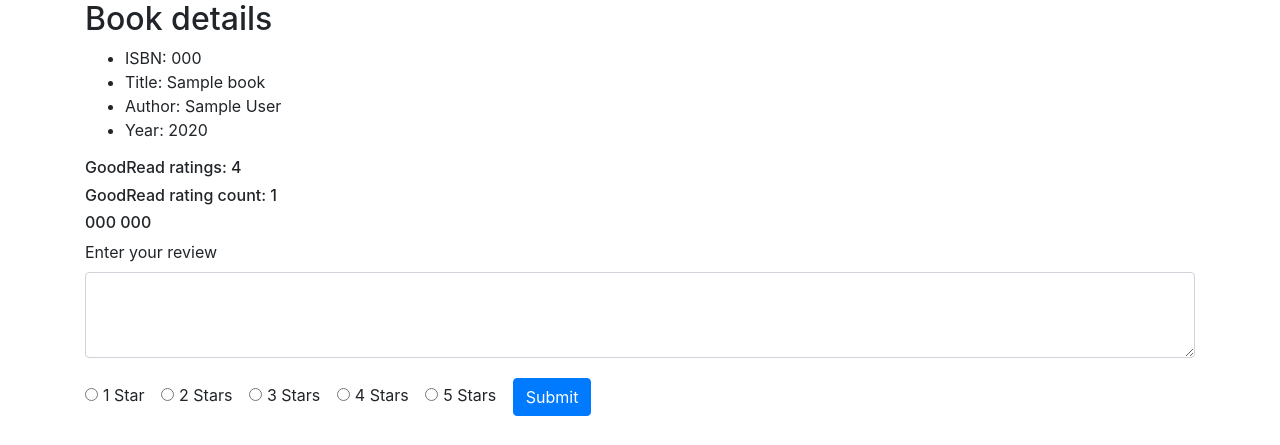
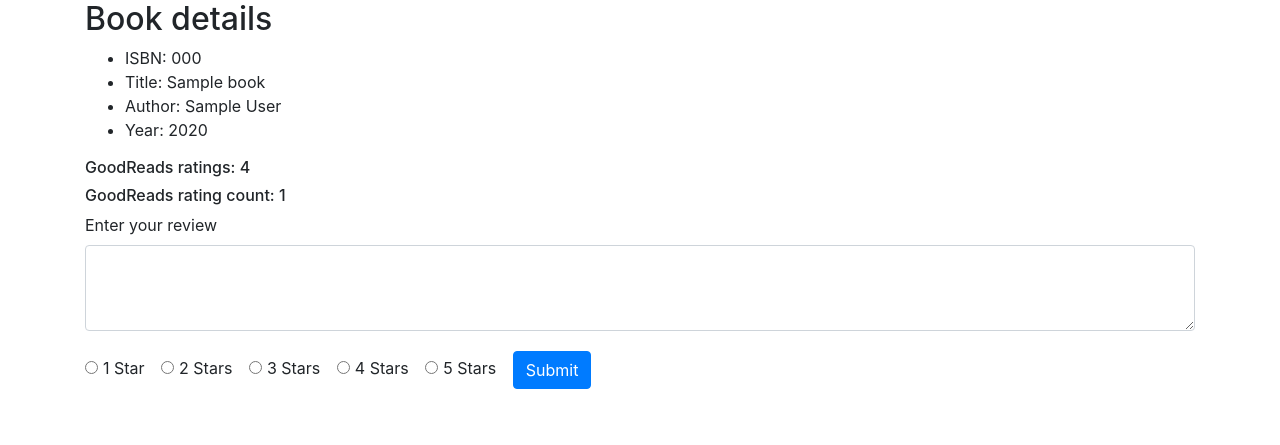
Before and after one commit to nolaProgramierer/buch-besprechen, a Flask app: template templates/book.html in a window 1280 px wide. Shown: the top 445 px of the page. Run offline with Flask 2, Linux system fonts and the light colour scheme; the template is opened without the code that fills it: most values are stand-ins (such as "Sample title", 1, 10 or a date in 2020); some libraries are stand-ins or nearby versions.

```diff
--- a/application.py
+++ b/application.py
@@ -95,12 +95,13 @@ def books():
     else:
         return render_template("/books.html")
 
+# Display information on each individual book
 @app.route("/books/<int:book_id>")
 def book(book_id):
     # Get book by id number
     book = db.execute("SELECT * FROM book WHERE id = :id", {"id": book_id}).fetchone()
-    if book is None:
-        return render_template("/error.html", message="No such book.")
+    if book.id is None:
+        return render_template("/error.html", message="No such book.", book=book)
     isbn = book.isbn
     # put this somewhere secure
     key = "5OcycK0BLM1pY3pTVqaUKQ"
@@ -117,6 +118,7 @@ def book(book_id):
         print("JSON format error")
     return render_template("/book.html", book=book, isbn=isbn, rating=rating, count=count)
 
+# Add review for each book
 @app.route("/books/<int:book_id>", methods=["POST"])
 def review(book_id):
     # Retrieve id of user from db
--- a/templates/book.html
+++ b/templates/book.html
@@ -13,10 +13,8 @@
   </ul>
 </div>
 <div id="apiRating">
-  <h6>GoodRead ratings: {{rating}}</h6>
-  <h6>GoodRead rating count: {{count}}<h6>
-    {{book.isbn}}
-    {{isbn}}
+  <h6>GoodReads ratings: {{rating}}</h6>
+  <h6>GoodReads rating count: {{count}}<h6>
 </div>
 
 <form action="{{ url_for('review', book_id=book.id) }}" method="post">
--- a/templates/error.html
+++ b/templates/error.html
@@ -3,8 +3,4 @@
 {% block body %}
 <h2>{{message}}</h2>
 
-  {{username_id}}
-  {{book.id}}
-  {{book.title}}
-
 {% endblock %}
--- a/templates/layout.html
+++ b/templates/layout.html
@@ -7,6 +7,7 @@
   </head>
   <body>
     <div class="container">
+
       {% block body %}
       {% endblock %}
       <!-- Bootstrap JS links -->
```
Also changed, not shown: 2 other files.
